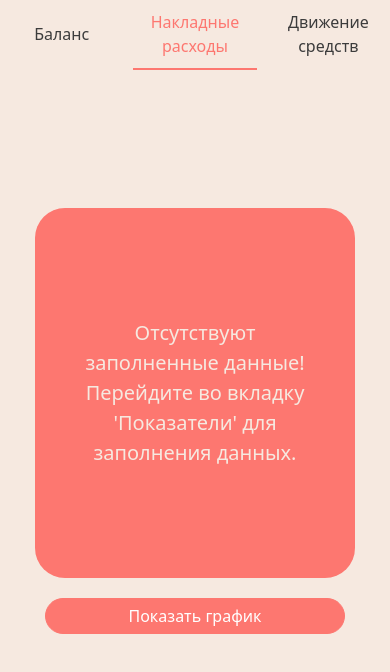
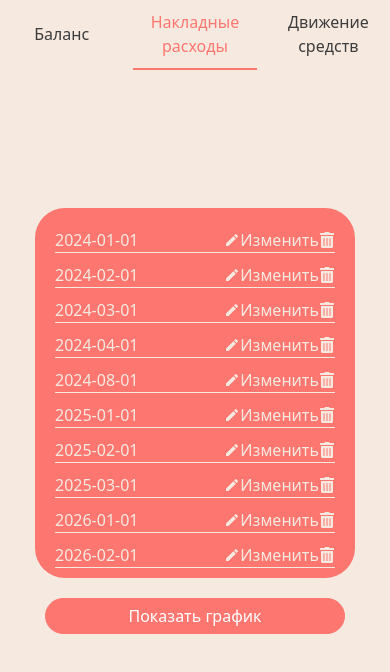
Before and after one commit to fijispawn/SMEcalculator, a React (Vite) app in the folder diploma/: page /overhead-analytics in a window 390 px wide. Shown: the top 672 px of the page. Built offline with nearby package versions, Linux system fonts and the light colour scheme.

Commit message:
struggling to make working charts by choosing a year

```diff
--- a/diploma/src/components/Analytics/FilledGraphs/FilledGraphs.jsx
+++ b/diploma/src/components/Analytics/FilledGraphs/FilledGraphs.jsx
@@ -1,33 +1,84 @@
+// import React, { useEffect, useState } from "react";
+// import styles from "./FilledGraphs.module.css";
+// import { MdEdit } from "react-icons/md";
+// import { FaTrashAlt } from "react-icons/fa";
+// import Empty from "./Empty";
+
+// const FilledGraphs = ({ setHasData }) => {
+//   const [dates, setDates] = useState({});
+
+//   useEffect(() => {
+//     fetch("https://enterpizemate.dyzoon.dev/api/analytics/get-costs")
+//       .then(response => {
+//         if (response.ok) {
+//           return response.json();
+//         }
+//         throw new Error("Network response was not ok.");
+//       })
+//       .then(data => {
+//         console.log("Received data:", data);
+//         setDates(data);
+//         setHasData(Object.keys(data).length > 0);
+//       })
+//       .catch((error) => {
+//         console.error("Error fetching data:", error);
+//         setDates({});
+//         setHasData(false);
+//       });
+//   }, [setHasData]);
+
+//   if (Object.keys(dates).length === 0) {
+//     return <Empty />;
+//   }
+
+//   return (
+//     <div className={styles.wrapper}>
+//       {Object.entries(dates).map(([date, details], index) => (
+//         <div key={index} className={styles.container}>
+//           <span className="text-left">{date}</span>
+//           <div className="flex justify-end items-center">
+//             <MdEdit /> Изменить
+//             <FaTrashAlt />
+//           </div>
+//         </div>
+//       ))}
+//     </div>
+//   );
+// };
+
+// export default FilledGraphs;
+
 import React, { useEffect, useState } from "react";
 import styles from "./FilledGraphs.module.css";
 import { MdEdit } from "react-icons/md";
 import { FaTrashAlt } from "react-icons/fa";
-
 import Empty from "./Empty";
 
-const FilledGraphs = () => {
+const FilledGraphs = ({ setHasData }) => {
     const [dates, setDates] = useState({});
 
     useEffect(() => {
-    fetch("https://enterpizemate.dyzoon.dev/api/analytics/get-costs")
-      .then((response) => {
-        if (response.ok) {
-          return response.json();
-        }
-        throw new Error("Network response was not ok.");
-      })
-      .then((data) => {
-        console.log("Received data:", data);
-        setDates(data);
-      })
-      .catch((error) => {
-        console.error("Error fetching data:", error);
-        setDates({});
-      });
-  }, []);
+      const mockData = {
+        '2024-01-01': { summ: 500 },
+        '2024-02-01': { summ: 300 },
+        '2024-03-01': { summ: 450 },
+        '2024-04-01': { summ: 700 },
+        '2024-08-01': { summ: 700 },
+        '2025-01-01': { summ: 150 },
+        '2025-02-01': { summ: 250 },
+        '2025-03-01': { summ: 350 },
+        '2026-01-01': { summ: 120 },
+        '2026-02-01': { summ: 180 },
+        '2026-03-01': { summ: 180 },
+        '2026-04-01': { summ: 180 }
+      };
+        setTimeout(() => {
+            setDates(mockData);
+            setHasData(Object.keys(mockData).length > 0);
+        }, 1000);
+    }, [setHasData]);
 
     if (Object.keys(dates).length === 0) {
-    console.log("Rendering Empty component because no dates data.");
         return <Empty />;
     }
 
--- a/diploma/src/components/Analytics/OverheadAnalytics.jsx
+++ b/diploma/src/components/Analytics/OverheadAnalytics.jsx
@@ -2,12 +2,21 @@ import React, { useState, useEffect, useRef } from "react";
 import "../Indicators/Indicators.css";
 import { AnalyticsWrapper } from "./AnalyticsWrapper/AnalyticsWrapper";
 import { Line } from "react-chartjs-2";
-import { Chart as ChartJS, CategoryScale, LinearScale, PointElement, LineElement, Title, Tooltip, Legend } from "chart.js";
+import {
+  Chart as ChartJS,
+  CategoryScale,
+  LinearScale,
+  PointElement,
+  LineElement,
+  Title,
+  Tooltip,
+  Legend,
+} from "chart.js";
 import Button from "../Button/Button";
 import jsPDF from "jspdf";
 import html2canvas from "html2canvas";
 import { FaRegFilePdf } from "react-icons/fa";
-import FilledGraphs from './FilledGraphs/FilledGraphs';
+import FilledGraphs from "./FilledGraphs/FilledGraphs";
 import SelectYearModal from "../Modal/SelectYearModal";
 
 ChartJS.register(
@@ -24,7 +33,7 @@ const OverheadAnalytics = () => {
   const [showChart, setShowChart] = useState(false);
   const [showModal, setShowModal] = useState(false);
   const [selectedYear, setSelectedYear] = useState(new Date().getFullYear());
-  const [allData, setAllData] = useState({});
+  const [hasData, setHasData] = useState(false);
   const [filteredData, setFilteredData] = useState([]);
   const chartRef = useRef();
 
@@ -32,15 +41,8 @@ const OverheadAnalytics = () => {
     fetch("https://enterpizemate.dyzoon.dev/api/analytics/get-costs")
       .then(response => response.json())
       .then(data => {
-        setAllData(data); // Store all data
-      })
-      .catch(error => console.error('Failed to fetch data', error));
-  }, []);
-
-  useEffect(() => {
-    // Update filtered data based on the selected year
         const initData = Array(12).fill(null);
-    Object.entries(allData).forEach(([date, { summ }]) => {
+        Object.entries(data).forEach(([date, { summ }]) => {
           const year = new Date(date).getFullYear();
           const month = new Date(date).getMonth();
           if (year === selectedYear) {
@@ -48,7 +50,10 @@ const OverheadAnalytics = () => {
           }
         });
         setFilteredData(initData);
-  }, [selectedYear, allData]); // Depend on selectedYear and allData
+        setHasData(initData.some(value => value !== null));
+      })
+      .catch(error => console.error('Failed to fetch data', error));
+  }, [selectedYear]);
 
   const handleShowChart = () => {
     setShowModal(true);
@@ -114,8 +119,8 @@ const OverheadAnalytics = () => {
         </div>
       ) : (
         <>
-          <FilledGraphs />
-          <Button text="Показать график" onClick={handleShowChart} />
+          <FilledGraphs setHasData={setHasData} />
+          <Button text="Показать график" onClick={handleShowChart} disabled={!hasData} />
           <SelectYearModal isOpen={showModal} onClose={handleCloseModal} onSelectYear={handleSelectYear} />
         </>
       )}
@@ -124,3 +129,170 @@ const OverheadAnalytics = () => {
 };
 
 export default OverheadAnalytics;
+
+// import React, { useState, useEffect, useRef } from "react";
+// import "../Indicators/Indicators.css";
+// import { AnalyticsWrapper } from "./AnalyticsWrapper/AnalyticsWrapper";
+// import { Line } from "react-chartjs-2";
+// import {
+//   Chart as ChartJS,
+//   CategoryScale,
+//   LinearScale,
+//   PointElement,
+//   LineElement,
+//   Title,
+//   Tooltip,
+//   Legend,
+// } from "chart.js";
+// import Button from "../Button/Button";
+// import jsPDF from "jspdf";
+// import html2canvas from "html2canvas";
+// import { FaRegFilePdf } from "react-icons/fa";
+// import FilledGraphs from "./FilledGraphs/FilledGraphs";
+// import SelectYearModal from "../Modal/SelectYearModal";
+
+// ChartJS.register(
+//   CategoryScale,
+//   LinearScale,
+//   PointElement,
+//   LineElement,
+//   Title,
+//   Tooltip,
+//   Legend
+// );
+
+// const OverheadAnalytics = () => {
+//   const [showChart, setShowChart] = useState(false);
+//   const [showModal, setShowModal] = useState(false);
+//   const [selectedYear, setSelectedYear] = useState(new Date().getFullYear());
+//   const [hasData, setHasData] = useState(false);
+//   const [filteredData, setFilteredData] = useState([]);
+//   const chartRef = useRef();
+
+//   useEffect(() => {
+//     const mockData = {
+//       "2024-01-01": { summ: 500 },
+//       "2024-02-01": { summ: 300 },
+//       "2024-03-01": { summ: 450 },
+//       "2024-04-01": { summ: 700 },
+//       "2024-08-01": { summ: 700 },
+//       "2025-01-01": { summ: 150 },
+//       "2025-02-01": { summ: 250 },
+//       "2025-03-01": { summ: 350 },
+//       "2026-01-01": { summ: 120 },
+//       "2026-02-01": { summ: 180 },
+//       "2026-03-01": { summ: 180 },
+//       "2026-04-01": { summ: 180 },
+//     };
+
+//     const yearData = Object.entries(mockData)
+//       .filter(([date]) => date.startsWith(selectedYear))
+//       .map(([date, { summ }]) => {
+//         const month = parseInt(date.substring(5, 7)) - 1;
+//         return { month, summ };
+//       });
+
+//     const initData = Array(12).fill(null);
+//     yearData.forEach(({ month, summ }) => {
+//       initData[month] = summ;
+//     });
+
+//     console.log(`Data for ${selectedYear}:`, initData);
+
+//     setFilteredData(initData);
+//     setHasData(initData.some((value) => value !== null));
+//   }, [selectedYear]);
+
+//   const handleShowChart = () => {
+//     setShowModal(true);
+//   };
+
+//   const handleCloseModal = () => {
+//     setShowModal(false);
+//   };
+
+//   const handleSelectYear = (year) => {
+//     console.log(`Year selected: ${year}`);
+//     setSelectedYear(year);
+//     setShowModal(false);
+//     setShowChart(true);
+//   };
+
+//   const data = {
+//     labels: [
+//       "Январь",
+//       "Февраль",
+//       "Март",
+//       "Апрель",
+//       "Май",
+//       "Июнь",
+//       "Июль",
+//       "Август",
+//       "Сентябрь",
+//       "Октябрь",
+//       "Ноябрь",
+//       "Декабрь",
+//     ],
+//     datasets: [
+//       {
+//         label: "Сумма накладных расходов в тыс. руб.",
+//         data: filteredData,
+//         fill: false,
+//         backgroundColor: "rgb(253, 119, 112)",
+//         borderColor: "rgba(253, 119, 112, 0.3)",
+//       },
+//     ],
+//   };
+
+//   const options = {
+//     scales: {
+//       y: {
+//         beginAtZero: true,
+//       },
+//     },
+//     legend: {
+//       display: true,
+//     },
+//     maintainAspectRatio: false,
+//   };
+
+//   const downloadChartAsPDF = () => {
+//     html2canvas(chartRef.current).then((canvas) => {
+//       const imgData = canvas.toDataURL("image/png");
+//       const pdf = new jsPDF("landscape");
+//       pdf.addImage(imgData, "PNG", 10, 10, 280, 150);
+//       pdf.save("chart.pdf");
+//     });
+//   };
+
+//   return (
+//     <AnalyticsWrapper activeTab="overhead-analytics">
+//       {showChart ? (
+//         <div className="chart__container">
+//           <div ref={chartRef} className="chart">
+//             <Line data={data} options={options} />
+//           </div>
+//           <Button onClick={downloadChartAsPDF} className="pdf">
+//             Скачать график <FaRegFilePdf />
+//           </Button>
+//         </div>
+//       ) : (
+//         <>
+//           <FilledGraphs setHasData={setHasData} />
+//           <Button
+//             text="Показать график"
+//             onClick={handleShowChart}
+//             disabled={!hasData}
+//           />
+//           <SelectYearModal
+//             isOpen={showModal}
+//             onClose={handleCloseModal}
+//             onSelectYear={handleSelectYear}
+//           />
+//         </>
+//       )}
+//     </AnalyticsWrapper>
+//   );
+// };
+
+// export default OverheadAnalytics;
--- a/diploma/src/components/Indicators/Indicators.css
+++ b/diploma/src/components/Indicators/Indicators.css
@@ -156,4 +156,13 @@ input {
     position: fixed;
     left: 20px;
   }
+
+  .pdf {
+    position: fixed;
+    bottom: 80px;
+  }
+
+  .chart__label {
+
+  }
 }
--- a/diploma/src/components/Indicators/IndicatorsWrapper/IndicatorsWrapper.module.css
+++ b/diploma/src/components/Indicators/IndicatorsWrapper/IndicatorsWrapper.module.css
@@ -1,7 +1,7 @@
 .wrapper {
   display: flex;
   flex-direction: column;
-  min-height: 600px;
+  min-height: 620px;
   min-width: 800px;
   flex-direction: column;
   background-color: var(--content-container);
```
Also changed, not shown: diploma/src/components/Modal/SelectYearModal.jsx (+26 -12 lines), diploma/src/components/Modal/SelectYearModal.module.css (+5 -12 lines). Lines whose indentation alone changed are shown as unchanged.
